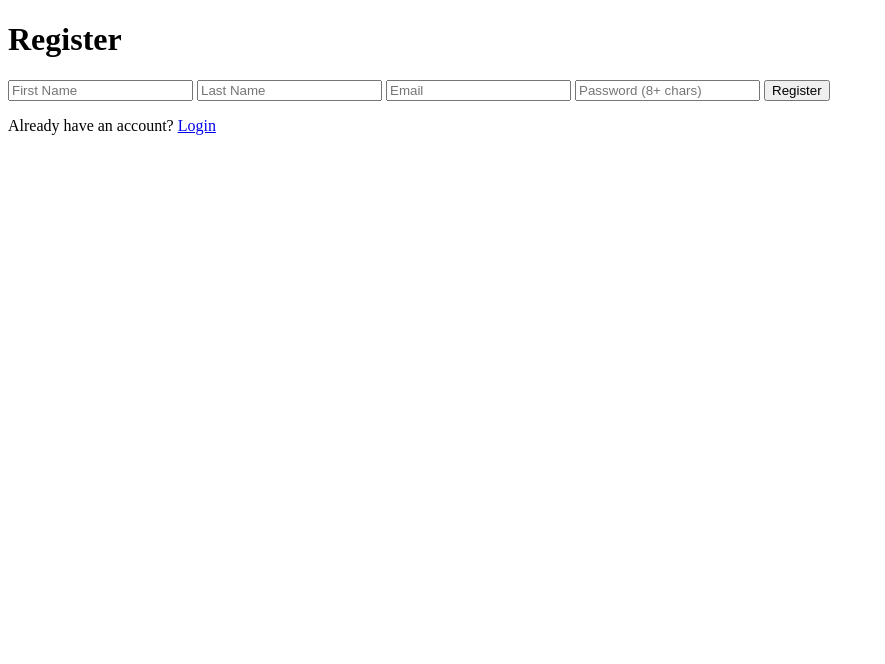
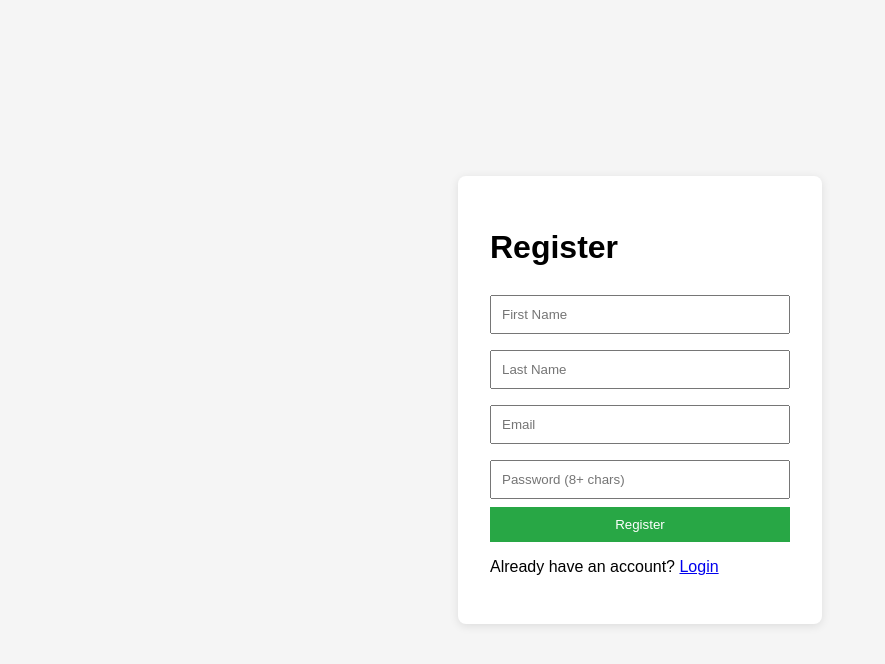
Before and after one commit to grema301/BudgetBuddy, a website: page web/register.html in a window 1280 px wide. Shown: the whole page, without its empty margins (0-885 px from the left). Drawn offline with Linux system fonts and the light colour scheme.

Commit message:
Creation of a professional styling for these pages, will need it to match the actual site in sprint 3, also added the syling href to both login and register html

```diff
--- /dev/null
+++ b/web/auth.css
@@ -0,0 +1,30 @@
+body {
+    font-family: Arial;
+    background: #f5f5f5;
+    display: flex;
+    justify-content: center;
+    align-items: center;
+    height: 100vh;
+    margin: 0;
+}
+.auth-box {
+    background: white;
+    padding: 2rem;
+    border-radius: 8px;
+    box-shadow: 0 2px 10px rgba(0,0,0,0.1);
+    width: 300px;
+}
+input {
+    width: 100%;
+    padding: 10px;
+    margin: 8px 0;
+    box-sizing: border-box;
+}
+button {
+    width: 100%;
+    padding: 10px;
+    background: #28a745;
+    color: white;
+    border: none;
+    cursor: pointer;
+}
--- a/web/register.html
+++ b/web/register.html
@@ -2,7 +2,7 @@
 <html>
 <head>
     <title>Register</title>
-    <link rel="stylesheet" href=" ">
+    <link rel="stylesheet" href="auth.css">
 </head>
 <body>
     <div class="auth-box">
```
Also changed, not shown: web/login.html (+1 -1 lines).
